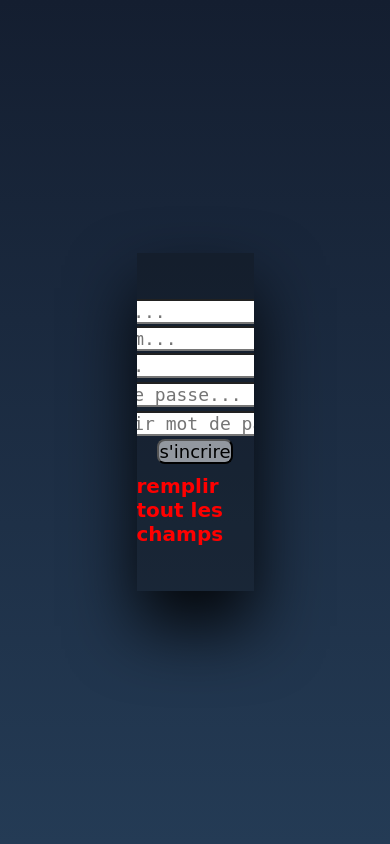
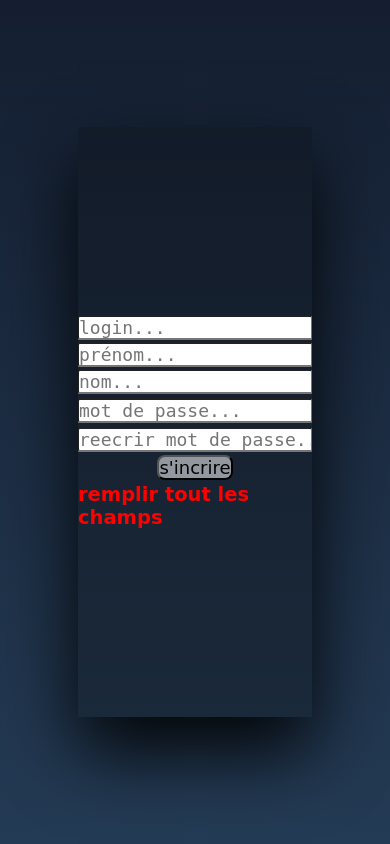
Before and after one commit to dorian-ouhendi/module-connexion, a PHP site: page /inscription.php in a window 390 px wide. Shown: the part 80-924 px from the top of the page. Run offline with PHP 8.4, Linux system fonts and the light colour scheme; data that the repository does not hold is empty.

Commit message:
responsive

```diff
--- a/style.css
+++ b/style.css
@@ -241,4 +241,19 @@
   .wallpaper h2 {
     font-size: 23vw;
   }
+  .form-box {
+    width: 100vw;
+    height: 100vh;
+  }
+  .form-container {
+    width: 60vw;
+    height: 70vh;
+  }
+  .form-container h3 {
+    font-size: 5vw;
+    margin-top: 1%;
+  }
+  .infos {
+    font-size: 4vw;
+  }
 }
```
